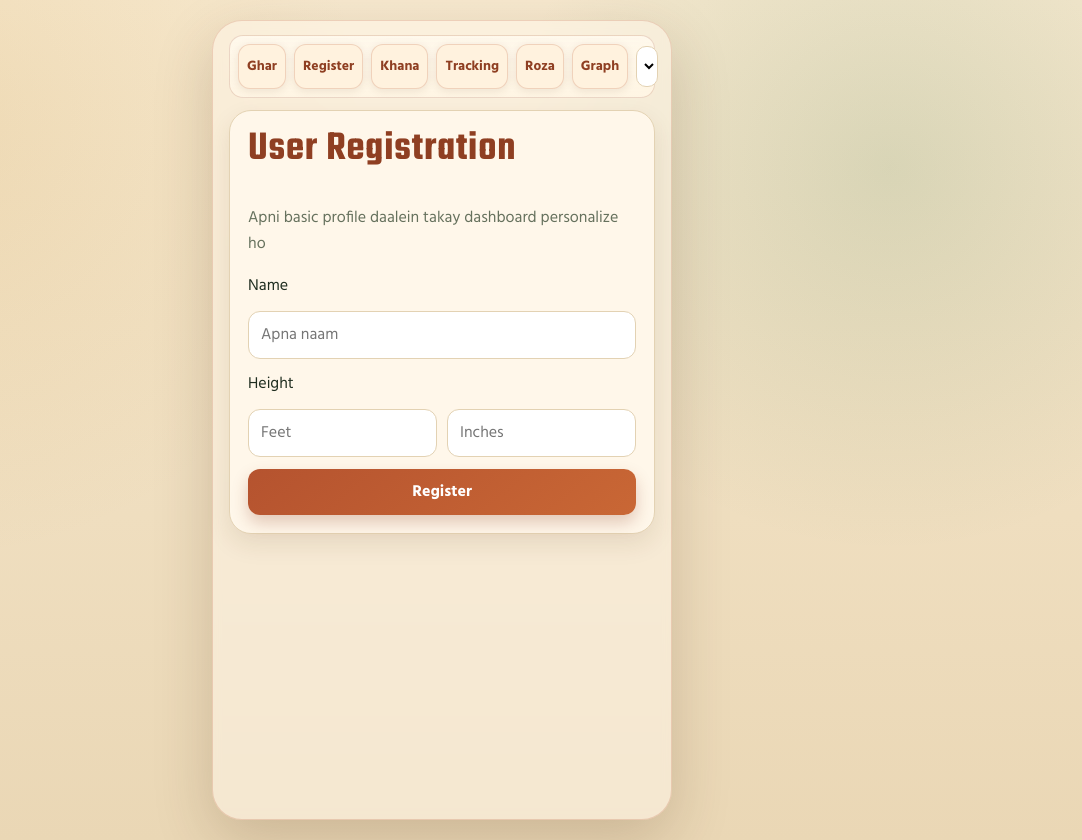
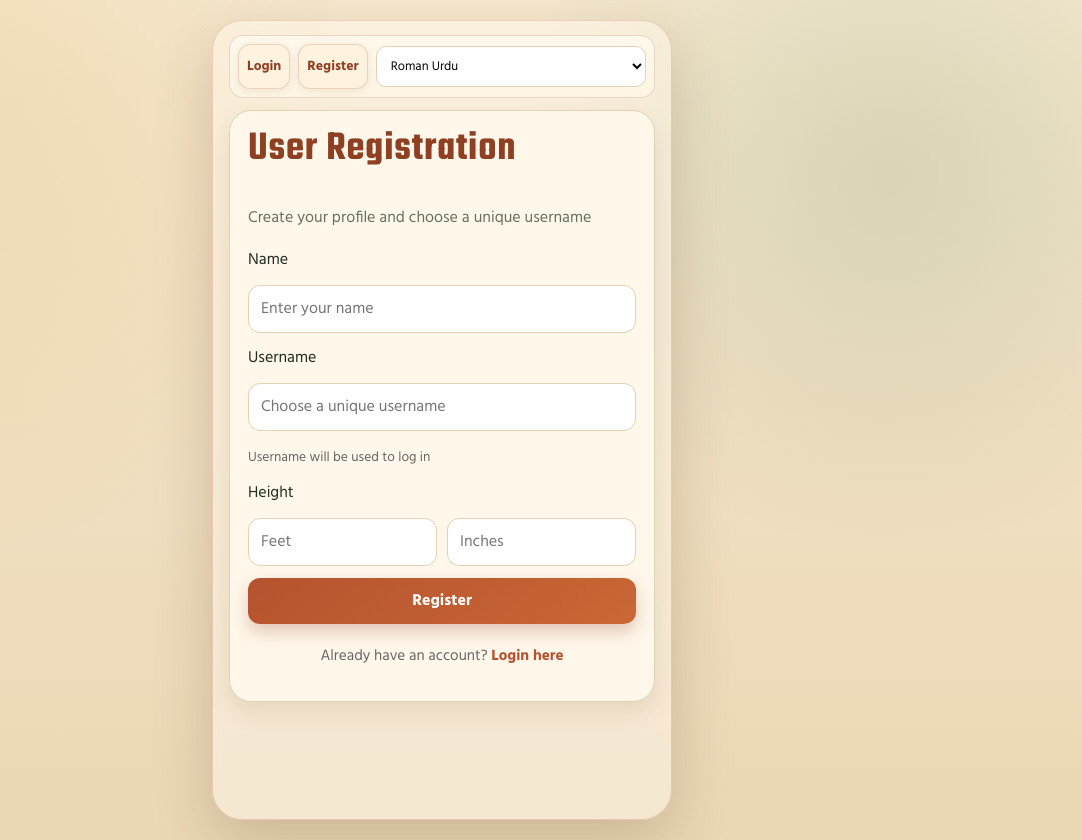
Before and after one commit to badarhayat/Desi-Fitness, a Flask app: page /register in a window 1280 px wide. Shown: the whole page, without its empty margins (198-1280 px from the left). Run offline with Flask 3, Linux system fonts and the light colour scheme.

Commit message:
Add per-user profiles with session login

```diff
--- a/app.py
+++ b/app.py
@@ -84,21 +84,24 @@ DISH_WORD_URDU_MAP = {
 }
 
 
-for key in ("meal_log", "nutrition_log"):
-    if key not in fitness_analysis.user_data:
-        fitness_analysis.user_data[key] = []
+def _get_current_username() -> str | None:
+    """Get username from session, or None if not logged in."""
+    return session.get("username")
 
-if "custom_dishes" not in fitness_analysis.user_data:
-    fitness_analysis.user_data["custom_dishes"] = []
 
-if "profile" not in fitness_analysis.user_data:
-    fitness_analysis.user_data["profile"] = {
-        "name": "",
-        "height_cm": None,
-        "height_feet": None,
-        "height_inches": None,
-        "is_registered": False,
-    }
+def _get_current_user_data() -> dict | None:
+    """Get current user's data dictionary, or None if not logged in."""
+    username = _get_current_username()
+    if username:
+        return fitness_analysis._get_or_create_user_data(username)
+    return None
+
+
+def _require_login():
+    """Redirect to login if not authenticated."""
+    if not _get_current_username():
+        return redirect(url_for("login"))
+    return None
 
 
 def _today() -> str:
@@ -181,9 +184,9 @@ def _delete_entry(log: list[dict], entry_id: int) -> None:
     log[:] = [item for item in log if item.get("id") != entry_id]
 
 
-def _rebuild_daily_nutrition() -> None:
+def _rebuild_daily_nutrition(user_data: dict) -> None:
     grouped: dict[str, dict] = {}
-    for meal in fitness_analysis.user_data["meal_log"]:
+    for meal in user_data["meal_log"]:
         date = meal["date"]
         if date not in grouped:
             grouped[date] = {
@@ -224,11 +227,11 @@ def _rebuild_daily_nutrition() -> None:
         )
         calories_log.append({"date": date, "calories": round(summary["calories"], 2)})
 
-    fitness_analysis.user_data["nutrition_log"] = nutrition_log
-    fitness_analysis.user_data["calories_log"] = calories_log
+    user_data["nutrition_log"] = nutrition_log
+    user_data["calories_log"] = calories_log
 
 
-def _get_dishes_with_nutrition(file_paths: list[str] | None = None) -> list[dict]:
+def _get_dishes_with_nutrition(user_data: dict, file_paths: list[str] | None = None) -> list[dict]:
     dishes = []
     seen_keys = set()
 
@@ -267,7 +270,7 @@ def _get_dishes_with_nutrition(file_paths: list[str] | None = None) -> list[dict
             traceback.print_exc()
             continue
 
-    for custom_dish in fitness_analysis.user_data.get("custom_dishes", []):
+    for custom_dish in user_data.get("custom_dishes", []):
         try:
             dish_copy = {
                 "dish_name": custom_dish["dish_name"],
@@ -331,60 +334,60 @@ def _meal_payload(
     return payload
 
 
-def _upsert_weight(date: str, weight: float, entry_id: int | None = None) -> dict:
+def _upsert_weight(user_data: dict, date: str, weight: float, entry_id: int | None = None) -> dict:
     if entry_id is None:
-        entry = {"id": _next_id(fitness_analysis.user_data["weight_log"]), "date": date, "weight": weight}
-        fitness_analysis.user_data["weight_log"].append(entry)
+        entry = {"id": _next_id(user_data["weight_log"]), "date": date, "weight": weight}
+        user_data["weight_log"].append(entry)
         return entry
 
-    entry = _find_entry(fitness_analysis.user_data["weight_log"], entry_id)
+    entry = _find_entry(user_data["weight_log"], entry_id)
     if entry is None:
         entry = {"id": entry_id}
-        fitness_analysis.user_data["weight_log"].append(entry)
+        user_data["weight_log"].append(entry)
     entry.update({"date": date, "weight": weight})
     return entry
 
 
-def _upsert_steps(date: str, steps: int, entry_id: int | None = None) -> dict:
+def _upsert_steps(user_data: dict, date: str, steps: int, entry_id: int | None = None) -> dict:
     calories_lost = fitness_analysis.calculate_calories_burned(steps)
     if entry_id is None:
         entry = {
-            "id": _next_id(fitness_analysis.user_data["steps_log"]),
+            "id": _next_id(user_data["steps_log"]),
             "date": date,
             "steps": steps,
             "calories_lost": calories_lost,
         }
-        fitness_analysis.user_data["steps_log"].append(entry)
+        user_data["steps_log"].append(entry)
         return entry
 
-    entry = _find_entry(fitness_analysis.user_data["steps_log"], entry_id)
+    entry = _find_entry(user_data["steps_log"], entry_id)
     if entry is None:
         entry = {"id": entry_id}
-        fitness_analysis.user_data["steps_log"].append(entry)
+        user_data["steps_log"].append(entry)
     entry.update({"date": date, "steps": steps, "calories_lost": calories_lost})
     return entry
 
 
-def _build_graph_rows() -> list[dict]:
+def _build_graph_rows(user_data: dict) -> list[dict]:
     dates = set()
     for key in ("weight_log", "steps_log", "calories_log"):
-        for entry in fitness_analysis.user_data[key]:
+        for entry in user_data[key]:
             dates.add(entry["date"])
 
     rows = []
     for date in sorted(dates):
         weight = next(
-            (entry["weight"] for entry in fitness_analysis.user_data["weight_log"] if entry["date"] == date),
+            (entry["weight"] for entry in user_data["weight_log"] if entry["date"] == date),
             None,
         )
         steps = next(
-            (entry["steps"] for entry in fitness_analysis.user_data["steps_log"] if entry["date"] == date),
+            (entry["steps"] for entry in user_data["steps_log"] if entry["date"] == date),
             None,
         )
         burned = next(
             (
                 entry["calories_lost"]
-                for entry in fitness_analysis.user_data["steps_log"]
+                for entry in user_data["steps_log"]
                 if entry["date"] == date
             ),
             None,
@@ -392,7 +395,7 @@ def _build_graph_rows() -> list[dict]:
         consumed = next(
             (
                 entry["calories"]
-                for entry in fitness_analysis.user_data["calories_log"]
+                for entry in user_data["calories_log"]
                 if entry["date"] == date
             ),
             None,
@@ -411,11 +414,41 @@ def _build_graph_rows() -> list[dict]:
     return rows
 
 
+@app.route("/login", methods=["GET", "POST"])
+def login():
+    """Login page for existing users."""
+    error = None
+    if request.method == "POST":
+        username = request.form.get("username", "").strip().lower()
+
+        if not username:
+            error = "Username is required."
+        elif username not in fitness_analysis.all_user_data:
+            error = "Username not found. Please register first."
+        else:
+            session["username"] = username
+            return redirect(url_for("home"))
+
+    return render_template("login.html", error=error)
+
+
+@app.route("/logout", methods=["GET", "POST"])
+def logout():
+    """Logout the current user."""
+    session.pop("username", None)
+    return redirect(url_for("login"))
+
+
 @app.route("/")
 def home():
+    login_check = _require_login()
+    if login_check:
+        return login_check
+
+    user_data = _get_current_user_data()
     today = _today()
     today_nutrition = next(
-        (entry for entry in fitness_analysis.user_data["nutrition_log"] if entry["date"] == today),
+        (entry for entry in user_data["nutrition_log"] if entry["date"] == today),
         None,
     )
     calories_eaten = round(today_nutrition["calories"], 2) if today_nutrition else 0.0
@@ -423,14 +456,14 @@ def home():
     calories_percent = round(min(100.0, (calories_eaten / calories_target) * 100), 2) if calories_target else 0.0
 
     latest_weight = None
-    if fitness_analysis.user_data["weight_log"]:
+    if user_data["weight_log"]:
         latest_weight_entry = max(
-            fitness_analysis.user_data["weight_log"],
+            user_data["weight_log"],
             key=lambda item: (item.get("date", ""), item.get("id", 0)),
         )
         latest_weight = latest_weight_entry.get("weight")
 
-    profile = fitness_analysis.user_data.get("profile", {})
+    profile = user_data.get("profile", {})
 
     bmi = None
     bmi_category = None
@@ -479,38 +512,30 @@ def home():
 
 @app.route("/register", methods=["GET", "POST"])
 def register():
-    profile = fitness_analysis.user_data.setdefault(
-        "profile",
-        {
-            "name": "",
-            "height_cm": None,
-            "height_feet": None,
-            "height_inches": None,
-            "is_registered": False,
-        },
-    )
     error = None
-
-    form_name = profile.get("name", "")
-    form_height_feet = profile.get("height_feet")
-    form_height_inches = profile.get("height_inches")
-
-    if (form_height_feet is None or form_height_inches is None) and profile.get("height_cm"):
-        total_inches = round(float(profile["height_cm"]) / 2.54)
-        form_height_feet = total_inches // 12
-        form_height_inches = total_inches % 12
+    form_name = ""
+    form_username = ""
+    form_height_feet = None
+    form_height_inches = None
 
     if request.method == "POST":
         name = request.form.get("name", "").strip()
+        username = request.form.get("username", "").strip().lower()
         height_feet_raw = request.form.get("height_feet", "").strip()
         height_inches_raw = request.form.get("height_inches", "").strip()
 
         form_name = name
+        form_username = username
         form_height_feet = height_feet_raw
         form_height_inches = height_inches_raw
 
+        # Validation
         if not name:
             error = "Name is required."
+        elif not username:
+            error = "Username is required."
+        elif username in fitness_analysis.all_user_data:
+            error = "Username already taken. Choose another."
         else:
             try:
                 height_feet = int(height_feet_raw)
@@ -522,9 +547,12 @@ def register():
             except ValueError:
                 error = "Enter a valid height in feet and inches (inches 0-11)."
             else:
+                # Create new user account
                 total_inches = (height_feet * 12) + height_inches
                 height_cm = round(total_inches * 2.54, 1)
-                profile.update(
+
+                user_data = fitness_analysis._get_or_create_user_data(username)
+                user_data["profile"].update(
                     {
                         "name": name,
                         "height_cm": height_cm,
@@ -533,13 +561,16 @@ def register():
                         "is_registered": True,
                     }
                 )
+
+                # Log them in
+                session["username"] = username
                 return redirect(url_for("home"))
 
     return render_template(
         "register.html",
-        profile=profile,
         error=error,
         form_name=form_name,
+        form_username=form_username,
         form_height_feet=form_height_feet,
         form_height_inches=form_height_inches,
     )
@@ -559,6 +590,11 @@ def set_language():
 
 @app.route("/custom-dish", methods=["GET", "POST"])
 def custom_dish():
+    login_check = _require_login()
+    if login_check:
+        return login_check
+
+    user_data = _get_current_user_data()
     error = None
 
     if request.method == "POST":
@@ -621,7 +657,7 @@ def custom_dish():
                 error = "Add at least one ingredient."
 
         if error is None:
-            existing = fitness_analysis.user_data.setdefault("custom_dishes", [])
+            existing = user_data.setdefault("custom_dishes", [])
             existing[:] = [dish for dish in existing if dish.get("dish_name", "").lower() != dish_name.lower()]
             existing.append(
                 {
@@ -637,7 +673,7 @@ def custom_dish():
         "custom_dish.html",
         error=error,
         custom_dishes=sorted(
-            fitness_analysis.user_data.get("custom_dishes", []),
+            user_data.get("custom_dishes", []),
             key=lambda item: item.get("dish_name", "").lower(),
         ),
     )
@@ -645,7 +681,12 @@ def custom_dish():
 
 @app.route("/analyze", methods=["GET", "POST"])
 def analyze():
-    dishes = _get_dishes_with_nutrition()
+    login_check = _require_login()
+    if login_check:
+        return login_check
+
+    user_data = _get_current_user_data()
+    dishes = _get_dishes_with_nutrition(user_data)
     dish_options = [{"value": dish["dish_name"], "label": dish["display_name"]} for dish in dishes]
     form_source = request.form if request.method == "POST" else request.args
     selected_dish_name = form_source.get("dish_name", "")
@@ -661,13 +702,13 @@ def analyze():
         action = request.form.get("action", "preview")
         try:
             if action == "delete":
-                _delete_entry(fitness_analysis.user_data["meal_log"], int(request.form["meal_id"]))
-                _rebuild_daily_nutrition()
+                _delete_entry(user_data["meal_log"], int(request.form["meal_id"]))
+                _rebuild_daily_nutrition(user_data)
                 return redirect(url_for("analyze"))
 
             if action == "edit":
                 editing_meal = _find_entry(
-                    fitness_analysis.user_data["meal_log"], int(request.form["meal_id"])
+                    user_data["meal_log"], int(request.form["meal_id"])
                 )
                 if editing_meal:
                     selected_dish_name = editing_meal["dish_name"]
@@ -696,21 +737,21 @@ def analyze():
                     entry_id=int(meal_id) if meal_id else None,
                 )
                 if meal_id:
-                    entry = _find_entry(fitness_analysis.user_data["meal_log"], int(meal_id))
+                    entry = _find_entry(user_data["meal_log"], int(meal_id))
                     if entry is None:
-                        fitness_analysis.user_data["meal_log"].append(payload)
+                        user_data["meal_log"].append(payload)
                     else:
                         entry.update(payload)
                 else:
-                    payload["id"] = _next_id(fitness_analysis.user_data["meal_log"])
-                    fitness_analysis.user_data["meal_log"].append(payload)
-                _rebuild_daily_nutrition()
+                    payload["id"] = _next_id(user_data["meal_log"])
+                    user_data["meal_log"].append(payload)
+                _rebuild_daily_nutrition(user_data)
                 return redirect(url_for("analyze", meal_date=meal_date))
         except Exception as exc:
             error = str(exc)
 
     logged_for_date = next(
-        (entry for entry in fitness_analysis.user_data["nutrition_log"] if entry["date"] == meal_date),
+        (entry for entry in user_data["nutrition_log"] if entry["date"] == meal_date),
         None,
     )
     logged_dishes_display = []
@@ -732,7 +773,7 @@ def analyze():
         meal_date=meal_date,
         logged_for_date=logged_for_date,
         logged_dishes_display=logged_dishes_display,
-        meal_log=sorted(fitness_analysis.user_data["meal_log"], key=lambda item: (item["date"], item["id"])),
+        meal_log=sorted(user_data["meal_log"], key=lambda item: (item["date"], item["id"])),
         editing_meal=editing_meal,
         error=error,
     )
@@ -740,6 +781,11 @@ def analyze():
 
 @app.route("/track", methods=["GET", "POST"])
 def track():
+    login_check = _require_login()
+    if login_check:
+        return login_check
+
+    user_data = _get_current_user_data()
     result = None
     editing_weight = None
     editing_steps = None
@@ -748,21 +794,21 @@ def track():
         action = request.form.get("action", "add")
 
         if action == "delete_weight":
-            _delete_entry(fitness_analysis.user_data["weight_log"], int(request.form["weight_id"]))
+            _delete_entry(user_data["weight_log"], int(request.form["weight_id"]))
             return redirect(url_for("track"))
 
         if action == "delete_steps":
-            _delete_entry(fitness_analysis.user_data["steps_log"], int(request.form["steps_id"]))
+            _delete_entry(user_data["steps_log"], int(request.form["steps_id"]))
             return redirect(url_for("track"))
 
         if action == "edit_weight":
             editing_weight = _find_entry(
-                fitness_analysis.user_data["weight_log"], int(request.form["weight_id"])
+                user_data["weight_log"], int(request.form["weight_id"])
             )
 
         if action == "edit_steps":
             editing_steps = _find_entry(
-                fitness_analysis.user_data["steps_log"], int(request.form["steps_id"])
+                user_data["steps_log"], int(request.form["steps_id"])
             )
 
         if action == "save_weight":
@@ -770,7 +816,7 @@ def track():
             weight = request.form.get("weight", "").strip()
             if weight:
                 entry_id = request.form.get("weight_id", "").strip()
-                result = _upsert_weight(date, float(weight), int(entry_id) if entry_id else None)
+                result = _upsert_weight(user_data, date, float(weight), int(entry_id) if entry_id else None)
                 return redirect(url_for("track"))
 
         if action == "save_steps":
@@ -778,15 +824,15 @@ def track():
             steps = request.form.get("steps", "").strip()
             if steps:
                 entry_id = request.form.get("steps_id", "").strip()
-                result = _upsert_steps(date, int(steps), int(entry_id) if entry_id else None)
+                result = _upsert_steps(user_data, date, int(steps), int(entry_id) if entry_id else None)
                 return redirect(url_for("track"))
 
     return render_template(
         "track.html",
         result=result,
         today=_today(),
-        weight_log=sorted(fitness_analysis.user_data["weight_log"], key=lambda item: (item["date"], item["id"])),
-        steps_log=sorted(fitness_analysis.user_data["steps_log"], key=lambda item: (item["date"], item["id"])),
+        weight_log=sorted(user_data["weight_log"], key=lambda item: (item["date"], item["id"])),
+        steps_log=sorted(user_data["steps_log"], key=lambda item: (item["date"], item["id"])),
         editing_weight=editing_weight,
         editing_steps=editing_steps,
     )
@@ -794,6 +840,10 @@ def track():
 
 @app.route("/fasting", methods=["GET", "POST"])
 def fasting():
+    login_check = _require_login()
+    if login_check:
+        return login_check
+
     duration_options = [16, 18, 20, 48]
 
     if request.method == "POST":
@@ -832,7 +882,12 @@ def fasting():
 
 @app.route("/graph")
 def graph():
-    graph_data = _build_graph_rows()
+    login_check = _require_login()
+    if login_check:
+        return login_check
+
+    user_data = _get_current_user_data()
+    graph_data = _build_graph_rows(user_data)
     graph_url = None
 
     if graph_data:
--- a/templates/base.html
+++ b/templates/base.html
@@ -165,6 +165,29 @@
             color: var(--mehndi);
             font-weight: 700;
         }
+        .user-info {
+            text-align: center;
+            padding: 8px;
+            margin-bottom: 12px;
+            background: rgba(47, 111, 62, 0.08);
+            border: 1px solid rgba(47, 111, 62, 0.2);
+            border-radius: 8px;
+            font-size: 0.9rem;
+            color: var(--mehndi);
+        }
+        .logout-btn {
+            background: #ffebee;
+            color: #c62828;
+            border: 1px solid #c62828;
+            padding: 8px;
+            border-radius: 10px;
+            font-weight: 600;
+            text-align: center;
+            flexbasis: 100%;
+        }
+        .logout-btn:hover {
+            background: #f8d7da;
+        }
         @media (min-width: 900px) {
             body {
                 display: grid;
@@ -186,12 +209,18 @@
 <body>
     <div class="shell">
         <nav class="nav">
-            <a href="{{ url_for('home') }}">{{ t("Ghar / گھر") }}</a>
-            <a href="{{ url_for('register') }}">{{ t("Register / رجسٹر") }}</a>
-            <a href="{{ url_for('analyze') }}">{{ t("Khana / کھانا") }}</a>
-            <a href="{{ url_for('track') }}">{{ t("Tracking / ٹریکنگ") }}</a>
-            <a href="{{ url_for('fasting') }}">{{ t("Roza / روزہ") }}</a>
-            <a href="{{ url_for('graph') }}">{{ t("Graph / گراف") }}</a>
+            {% if session.get('username') %}
+                <a href="{{ url_for('home') }}">{{ t("Ghar / گھر") }}</a>
+                <a href="{{ url_for('analyze') }}">{{ t("Khana / کھانا") }}</a>
+                <a href="{{ url_for('track') }}">{{ t("Tracking / ٹریکنگ") }}</a>
+                <a href="{{ url_for('fasting') }}">{{ t("Roza / روزہ") }}</a>
+                <a href="{{ url_for('graph') }}">{{ t("Graph / گراف") }}</a>
+                <a href="{{ url_for('custom_dish') }}">{{ t("New Dish / نیا ڈش") }}</a>
+            {% else %}
+                <a href="{{ url_for('login') }}">{{ t("Login / لاگ ان") }}</a>
+                <a href="{{ url_for('register') }}">{{ t("Register / رجسٹر") }}</a>
+            {% endif %}
+
             <form method="post" action="{{ url_for('set_language') }}" class="lang-form">
                 <input type="hidden" name="next" value="{{ request.path }}{% if request.query_string %}?{{ request.query_string.decode('utf-8') }}{% endif %}">
                 <select name="language" onchange="this.form.submit()" aria-label="Language Toggle">
@@ -200,7 +229,18 @@
                     {% endfor %}
                 </select>
             </form>
+
+            {% if session.get('username') %}
+                <a href="{{ url_for('logout') }}" class="logout-btn">{{ t("Logout / لاگ آؤٹ") }}</a>
+            {% endif %}
         </nav>
+
+        {% if session.get('username') %}
+        <div class="user-info">
+            {{ t("Logged in as / صارف:") }} <strong>{{ session.get('username') }}</strong>
+        </div>
+        {% endif %}
+
         {% block content %}{% endblock %}
     </div>
     <script>
--- a/templates/register.html
+++ b/templates/register.html
@@ -2,18 +2,22 @@
 
 {% block content %}
 <section class="panel">
-    <h1>User Registration / صارف رجسٹریشن</h1>
-    <p class="muted">Apni basic profile daalein takay dashboard personalize ho / اپنی بنیادی پروفائل ڈالیں تاکہ ڈیش بورڈ ذاتی بنے</p>
+    <h1>{{ t('User Registration / صارف رجسٹریشن') }}</h1>
+    <p class="muted">{{ t('Create your profile and choose a unique username / اپنی پروفائل بنائیں اور ایک منفرد صارف نام منتخب کریں') }}</p>
 
     {% if error %}
     <p class="danger">{{ error }}</p>
     {% endif %}
 
     <form method="post">
-        <label for="name">Name / نام</label>
-        <input id="name" name="name" value="{{ form_name }}" placeholder="Apna naam / اپنا نام" required>
+        <label for="name">{{ t('Name / نام') }}</label>
+        <input id="name" name="name" value="{{ form_name }}" placeholder="{{ t('Enter your name / اپنا نام درج کریں') }}" required>
 
-        <label for="height_feet">Height / قد</label>
+        <label for="username">{{ t('Username / یوزرنیم') }}</label>
+        <input id="username" name="username" value="{{ form_username }}" placeholder="{{ t('Choose a unique username / ایک منفرد صارف نام منتخب کریں') }}" required>
+        <small>{{ t('Username will be used to log in / صارف نام لاگ ان کے لیے استعمال کیا جائے گا') }}</small>
+
+        <label for="height_feet">{{ t('Height / قد') }}</label>
         <div class="height-row">
             <input
                 id="height_feet"
@@ -23,7 +27,7 @@
                 max="9"
                 step="1"
                 value="{{ form_height_feet if form_height_feet is not none else '' }}"
-                placeholder="Feet / فٹ"
+                placeholder="{{ t('Feet / فٹ') }}"
                 required
             >
             <input
@@ -34,22 +38,19 @@
                 max="11"
                 step="1"
                 value="{{ form_height_inches if form_height_inches is not none else '' }}"
-                placeholder="Inches / انچ"
+                placeholder="{{ t('Inches / انچ') }}"
                 required
             >
         </div>
 
-        <button type="submit">Register / رجسٹر کریں</button>
+        <button type="submit">{{ t('Register / رجسٹر کریں') }}</button>
     </form>
+
+    <p class="auth-link">
+        {{ t('Already have an account? / پہلے سے اکاؤنٹ ہے؟') }}
+        <a href="{{ url_for('login') }}">{{ t('Login here / یہاں لاگ ان کریں') }}</a>
+    </p>
 </section>
-
-{% if profile and profile.is_registered %}
-<section class="panel">
-    <h2>Current Profile / موجودہ پروفائل</h2>
-    <p><strong>Name / نام:</strong> {{ profile.name }}</p>
-    <p><strong>Height / قد:</strong> {{ profile.height_feet }} ft {{ profile.height_inches }} in</p>
-</section>
-{% endif %}
 
 <style>
     .height-row {
@@ -57,5 +58,29 @@
         grid-template-columns: 1fr 1fr;
         gap: 10px;
     }
+
+    small {
+        display: block;
+        margin-top: 4px;
+        color: #666;
+        font-size: 0.85rem;
+    }
+
+    .auth-link {
+        text-align: center;
+        margin-top: 20px;
+        color: #666;
+        font-size: 0.95rem;
+    }
+
+    .auth-link a {
+        color: var(--accent);
+        text-decoration: none;
+        font-weight: 600;
+    }
+
+    .auth-link a:hover {
+        text-decoration: underline;
+    }
 </style>
 {% endblock %}
```
Also changed, not shown: fitness_analysis.py (+28 -5 lines), templates/login.html (added, +121 -0 lines).
